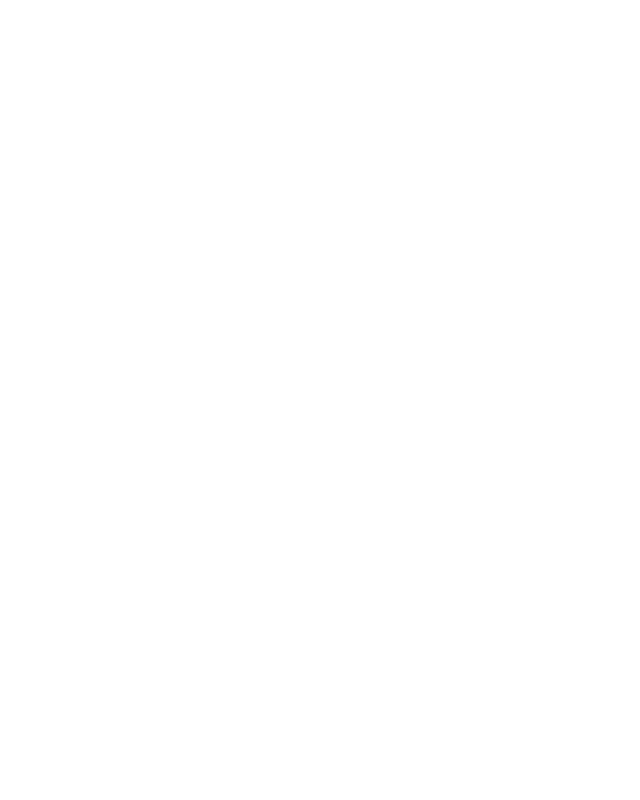
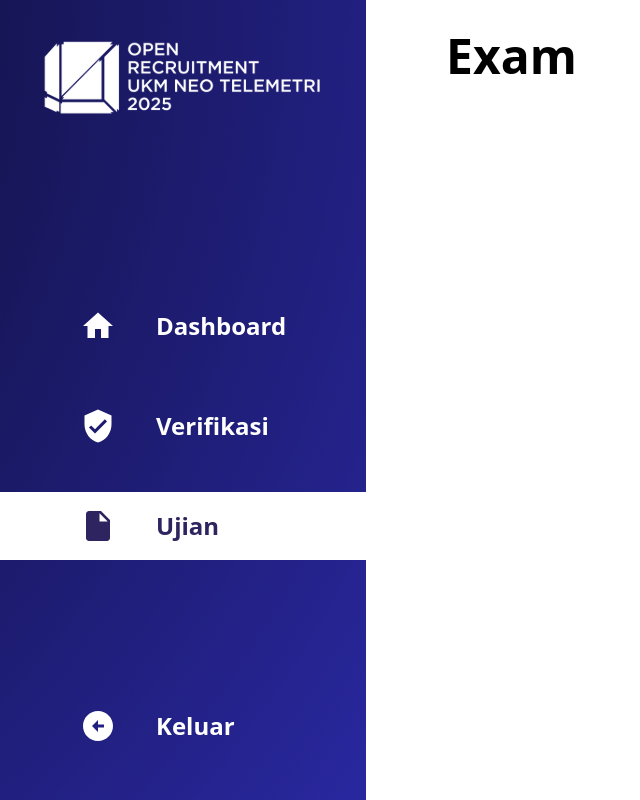
Before and after one commit to Neotelemetri-2024/OR14-front-end, a React (Vite) app: page /exam in a window 1280 px wide. Before the commit this address had no page. Shown: the whole page, without its empty margins (0-640 px from the left). Built offline with nearby package versions, Linux system fonts and the light colour scheme.

Commit message:
Active sidebar done

```diff
--- a/src/App.jsx
+++ b/src/App.jsx
@@ -2,6 +2,8 @@
 import Landing from "./pages/Landing";
 import Auth from "./pages/Auth/Auth";
 import Dashboard from "./pages/Dashboard";
+import Verification from "./pages/Auth/Verification";
+import Exam from "./pages/Exam/Exam";
 
 const AuthWrapper = () => {
   const location = useLocation();
@@ -18,6 +20,8 @@
         <Route path="/" element={<Landing />} />
         <Route path="/auth" element={<AuthWrapper />} />
         <Route path="/dashboard" element={<Dashboard />} />
+        <Route path="/verification" element={<Verification />} />
+        <Route path="/exam" element={<Exam />} />
       </Routes>
     </Router>
   )
--- a/src/Components/SidebarComponent.jsx
+++ b/src/Components/SidebarComponent.jsx
@@ -1,28 +1,41 @@
 import { MdArrowCircleLeft, MdHome, MdInsertDriveFile, MdVerifiedUser } from "react-icons/md";
+import { useLocation, Link } from "react-router-dom";
 
 const SidebarComponent = () => {
+    const location = useLocation();
+    const currentPath = location.pathname;
+
+    // Helper function to determine if a path is active
+    const isActive = (path) => {
+        return currentPath.includes(path);
+    };
+
+    const baseButtonClass = "flex flex-row gap-10 text-2xl items-center px-20 py-4 font-bold hover:cursor-pointer";
+    const activeClass = "bg-white text-[#2d2460] font-semibold";
+    const inactiveClass = "text-white hover:bg-white hover:text-[#2d2460] hover:font-semibold";
+
     return (
         <div className="lg:h-screen h-full bg-[url('/assets/sidebar/sidebar.svg')] bg-cover bg-no-repeat flex flex-col justify-between">
-            <img src="/assets/sidebar/or14white.svg" className="p-2" />
+            <img src="/assets/sidebar/or14white.svg" className="p-2" alt="Logo" />
             <div className="w-full flex flex-col gap-8">
-                <button className="flex flex-row gap-10 text-white text-2xl items-center hover:bg-white hover:text-[#2d2460] hover:font-semibold px-20 py-4 font-bold hover:cursor-pointer">
+                <Link to="/dashboard" className={`${baseButtonClass} ${isActive('/dashboard') && !isActive('/verification') && !isActive('/exam') ? activeClass : inactiveClass}`}>
                     <MdHome className="text-4xl" />
                     <h2>
                         Dashboard
                     </h2>
-                </button>
-                <button className="flex flex-row gap-10 text-white text-2xl items-center hover:bg-white hover:text-[#2d2460] hover:font-semibold px-20 py-4 font-bold hover:cursor-pointer">
+                </Link>
+                <Link to="/verification" className={`${baseButtonClass} ${isActive('/verification') ? activeClass : inactiveClass}`}>
                     <MdVerifiedUser className="text-4xl" />
                     <h2>
                         Verifikasi
                     </h2>
-                </button>
-                <button className="flex flex-row gap-10 text-white text-2xl items-center hover:bg-white hover:text-[#2d2460] hover:font-semibold px-20 py-4 font-bold hover:cursor-pointer">
+                </Link>
+                <Link to="/exam" className={`${baseButtonClass} ${isActive('/exam') ? activeClass : inactiveClass}`}>
                     <MdInsertDriveFile className="text-4xl" />
                     <h2>
                         Ujian
                     </h2>
-                </button>
+                </Link>
             </div>
             <button className="flex flex-row items-center justify-start w-full px-20 gap-10 text-white text-2xl hover:bg-white hover:text-[#2d2460] hover:font-semibold py-4 font-bold hover:cursor-pointer mb-10">
                 <MdArrowCircleLeft className="text-4xl" />
@@ -31,7 +44,7 @@
                 </h2>
             </button>
         </div>
-    )
-}
+    );
+};
 
 export default SidebarComponent;
--- a/src/pages/Auth/Verification.jsx
+++ b/src/pages/Auth/Verification.jsx
@@ -0,0 +1,16 @@
+import SidebarComponent from "../../Components/SidebarComponent";
+
+const Verification = () => {
+    return (
+        <div className="flex flex-row ">
+            <section className="lg:flex-1 flex-2">
+                <SidebarComponent />
+            </section>
+            <section className="lg:flex-4 flex-3 p-8 pl-20">
+                <h1 className="text-5xl font-bold">Verification</h1>
+            </section>
+        </div>
+    )
+}
+
+export default Verification;
--- a/src/pages/Exam/Exam.jsx
+++ b/src/pages/Exam/Exam.jsx
@@ -0,0 +1,16 @@
+import SidebarComponent from "../../Components/SidebarComponent"
+
+const Exam = () => {
+    return (
+        <div className="flex flex-row ">
+            <section className="lg:flex-1 flex-2">
+                <SidebarComponent />
+            </section>
+            <section className="lg:flex-4 flex-3 p-8 pl-20">
+                <h1 className="text-5xl font-bold">Exam</h1>
+            </section>
+        </div>
+    )
+}
+
+export default Exam;
```
